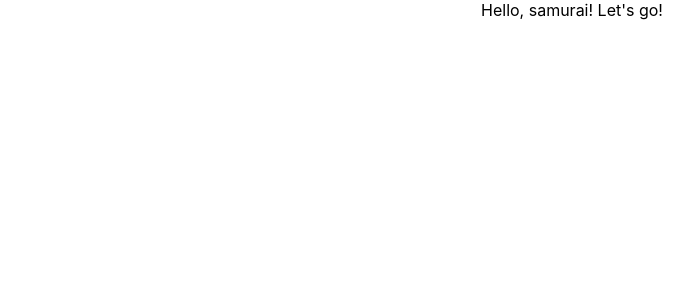
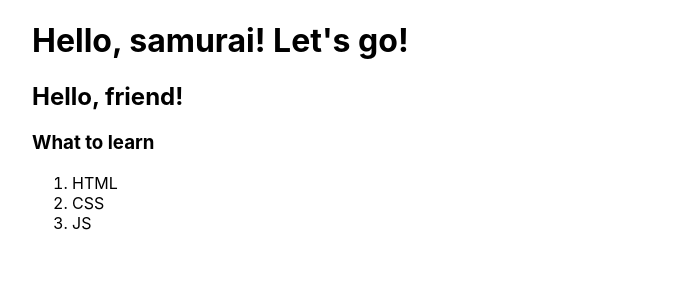
Before and after one commit to IJTINK7/Practice, a React (Create React App) app: page / in a window 1280 px wide. Shown: the top 300 px of the page, without its empty margins (68-761 px from the left). Built offline with nearby package versions, Linux system fonts and the light colour scheme.

Commit message:
Create "Greeting" component

```diff
--- a/src/App.css
+++ b/src/App.css
@@ -1,5 +1,6 @@
-.App {
-  text-align: center;
+.App{
+  text-align: left;
+  margin-left: 100px;
 }
 
 .App-logo {
--- a/src/App.tsx
+++ b/src/App.tsx
@@ -1,12 +1,14 @@
 import React from 'react';
 import './App.css';
+import Greeting from "./Greeting";
 
 function App() {
-  return (
-    <div className="App">
-     Hello, samurai! Let's go!
-    </div>
-  );
+	return (
+		<div className="App">
+			<h1>Hello, samurai! Let's go!</h1>
+			<Greeting/>
+		</div>
+	);
 }
 
 export default App;
--- /dev/null
+++ b/src/Greeting.tsx
@@ -0,0 +1,20 @@
+import React from "react";
+
+export const Greeting = () => {
+	return (
+		<div>
+			<div>
+				<h2>Hello, friend!</h2>
+				<h3>What to learn</h3>
+			</div>
+			<div>
+				<ol>
+					<li>HTML</li>
+					<li>CSS</li>
+					<li>JS</li>
+				</ol>
+			</div>
+		</div>
+	);
+}
+export default Greeting;
```
